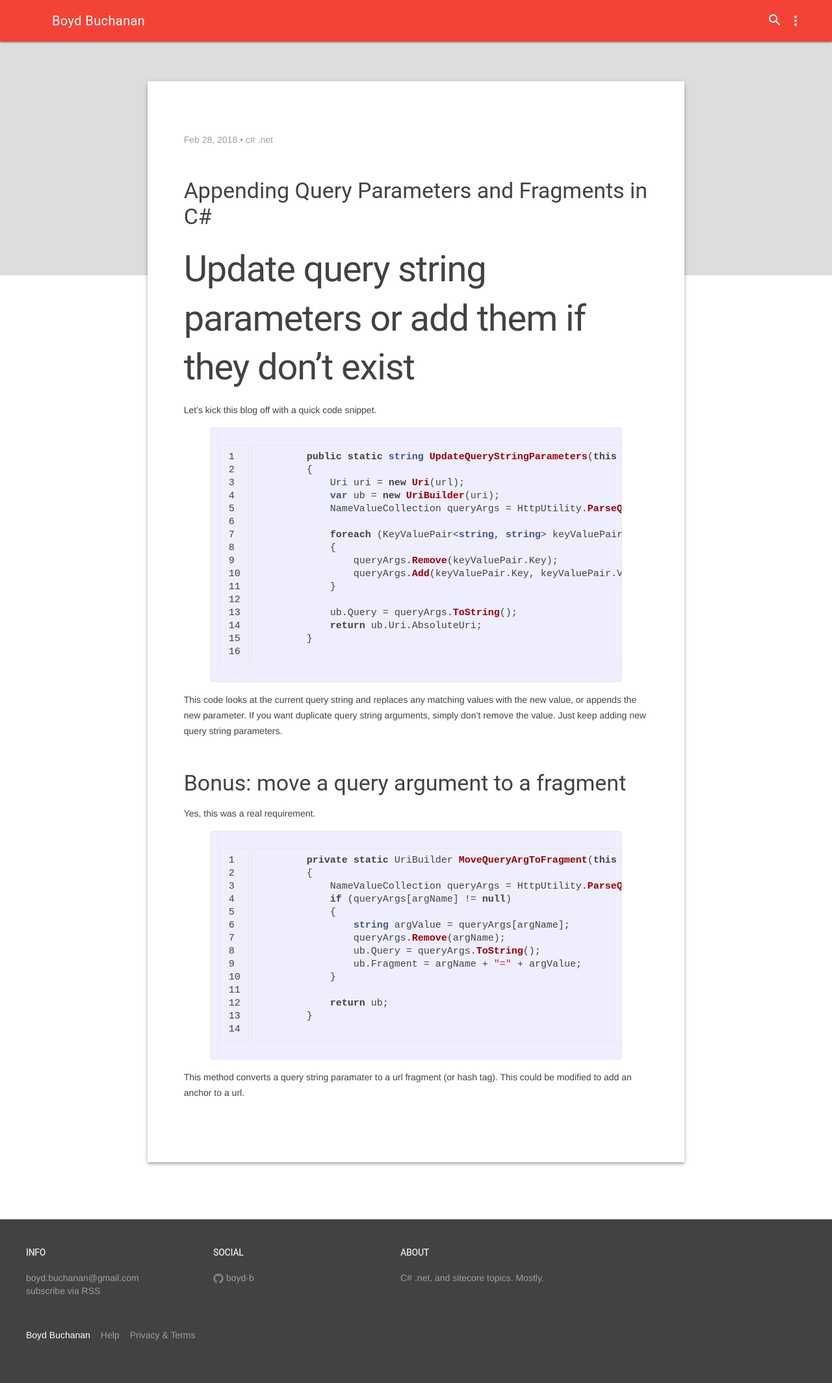
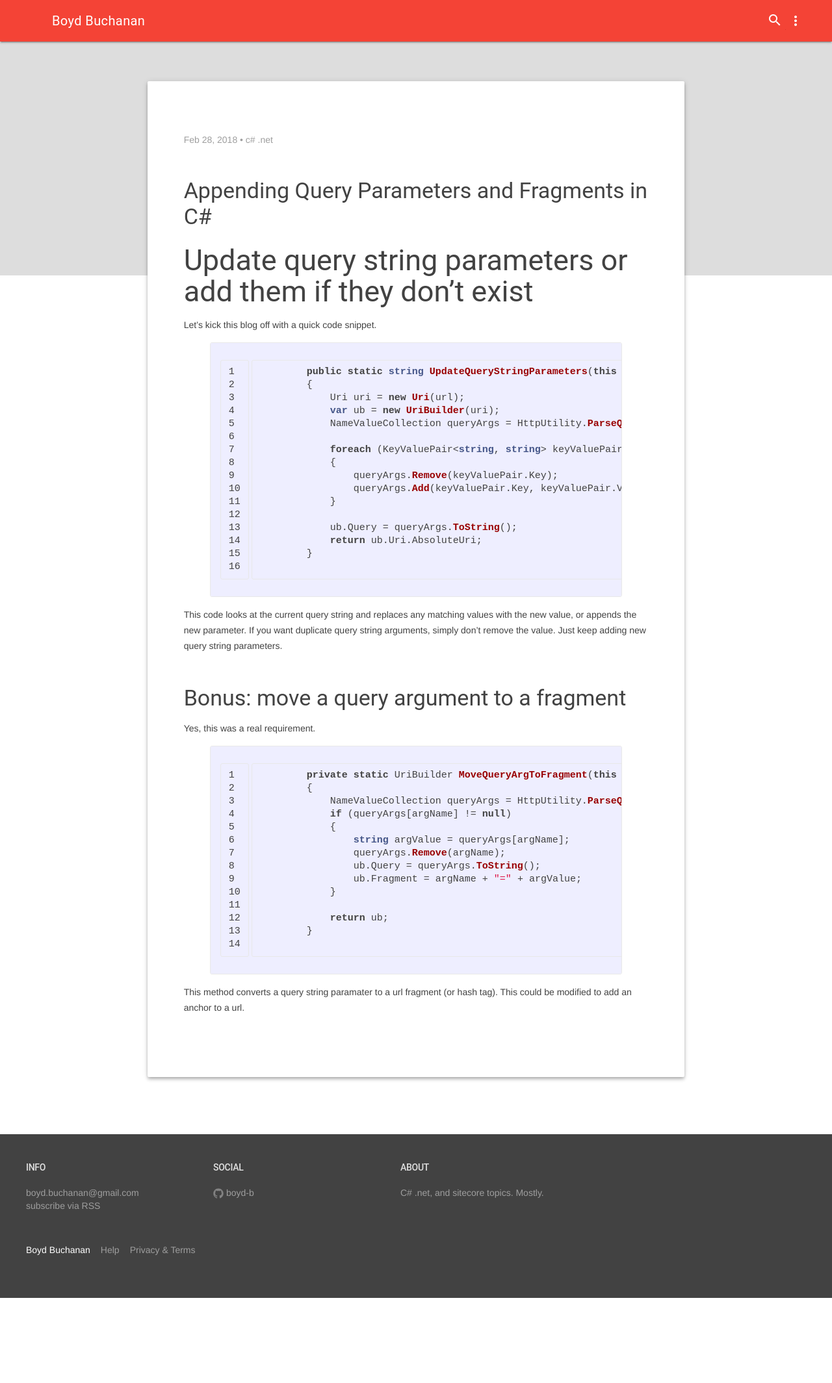
Before and after one commit to Boyd-B/boyd-b.github.io, a Jekyll site: the page built from _posts/2018/2018-2-28-add-update-query-string.markdown, in a window 1280 px wide. Shown: the whole page at 65% size. Built offline with Jekyll 4.4.1, drawn with Linux system fonts in a browser that asks for light colours; after the commit the page ends 1998 px from its top, so only the background shows below that.

```diff
--- a/_posts/2018/2018-2-28-add-update-query-string.markdown
+++ b/_posts/2018/2018-2-28-add-update-query-string.markdown
@@ -7,7 +7,7 @@ highlight: true
 image: https://picsum.photos/400/400/?rnd=228
 ---
 
-# Update query string parameters or add them if they don't exist
+## Update query string parameters or add them if they don't exist
 
 Let's kick this blog off with a quick code snippet.
 
```
